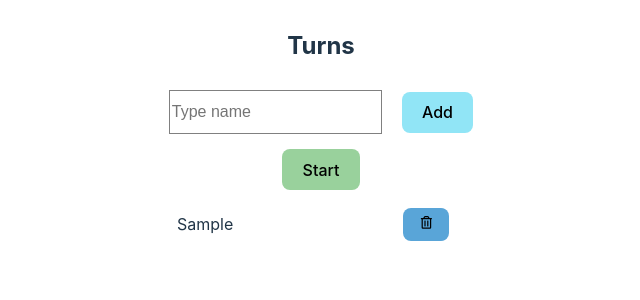
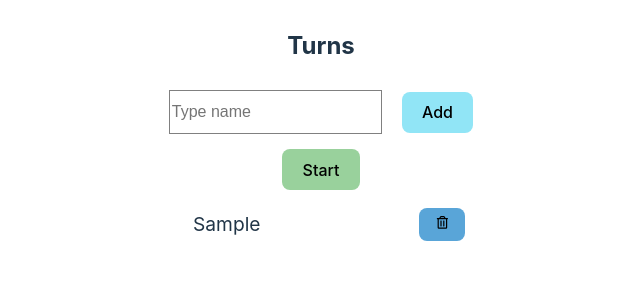
Before and after one commit to cheemurakami/react-chrome-extension, a React (Vite) app: page / in a window 1280 px wide. Both pictures are taken after typing "Sample" into the empty fields and a click on the button "Add". Shown: the top 300 px of the page, without its empty margins (319-959 px from the left). Built offline with nearby package versions, Linux system fonts and the light colour scheme.

Commit message:
fix icon size and position

```diff
--- a/src/Names.tsx
+++ b/src/Names.tsx
@@ -27,7 +27,7 @@ const Names: React.FC<Props> = (props) => {
   const StarIcon: React.FC = () => {
     return (
       <TurnIconDiv>
-        <FaStar color='#F5A700' />
+        <FaStar size={24} color='#F5A700' />
       </TurnIconDiv>
     )
   }
@@ -37,13 +37,13 @@ const Names: React.FC<Props> = (props) => {
       {nameList.map((memberInfo) => {
         return (
           <NameDiv key={memberInfo.id}>
-            <NameText>{memberInfo.name}</NameText>
-            <IconContainer>
+            <NameAndTurnContainer>
+              <NameText>{memberInfo.name}</NameText>
               {(turn === memberInfo.id) ? <StarIcon /> : null}
-              <TrashIconDiv onClick={() => removeName(memberInfo.id)}>
-                <FaRegTrashAlt />
-              </TrashIconDiv>
-            </IconContainer>
+            </NameAndTurnContainer>
+            <TrashIconDiv onClick={() => removeName(memberInfo.id)}>
+              <FaRegTrashAlt />
+            </TrashIconDiv>
           </NameDiv>
         );
       })}
@@ -61,9 +61,11 @@ const NameDiv = styled.div`
   margin: 8px 16px;
 `;
 
-const NameText = styled.div``;
+const NameText = styled.div`
+  font-size: 1.2rem;
+`;
 
-const IconContainer = styled.div`
+const NameAndTurnContainer = styled.div`
   align-items: center;
   display: flex;
   height: 36px;
```
